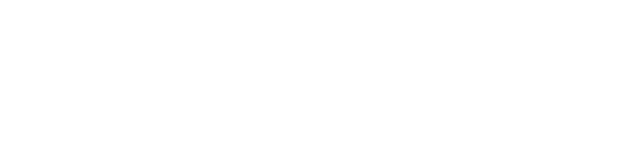
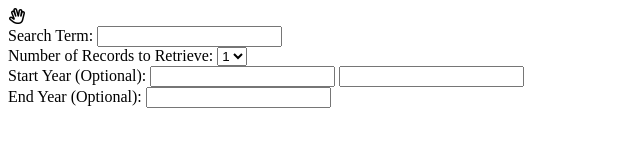
Before and after one commit to hads17/New_York_Times, a plain HTML site: page index.html in a window 1280 px wide. Shown: the whole page, without its empty margins (0-640 px from the left). Drawn offline with Linux system fonts and the light colour scheme.

Commit message:
minor changes

```diff
--- a/index.html
+++ b/index.html
@@ -2,9 +2,37 @@
 <html lang="en">
 <head>
     <meta charset="UTF-8">
-    <title>Document</title>
+    <title>New York times</title>
+    <script src="https://use.fontawesome.com/ca1af533c3.js"></script>
 </head>
 <body>
+    <header>
+        <i class="fa fa-hand-spock-o" aria-hidden="true"></i>
+    </header>
+
+    <section>
+        <form>
+            Search Term:
+           <input id="searchTerm" type="text">
+            <br>
+            Number of Records to Retrieve:
+           <select id="numberOfRecoredsToRetrieve">
+               <option value="1">1</option>
+               <option value="2">2</option>
+               <option value="3">3</option>
+               <option value="4">4</option>
+               <option value="5">5</option>
+            </select>
+            <br>
+            Start Year (Optional):
+           <input id="startYear" type="text">
+
+           <input>
+           <br>
+            End Year (Optional):
+           <input id="endYear" type="text">
+        </form>
+    </section>
 
 </body>
 </html>
```
